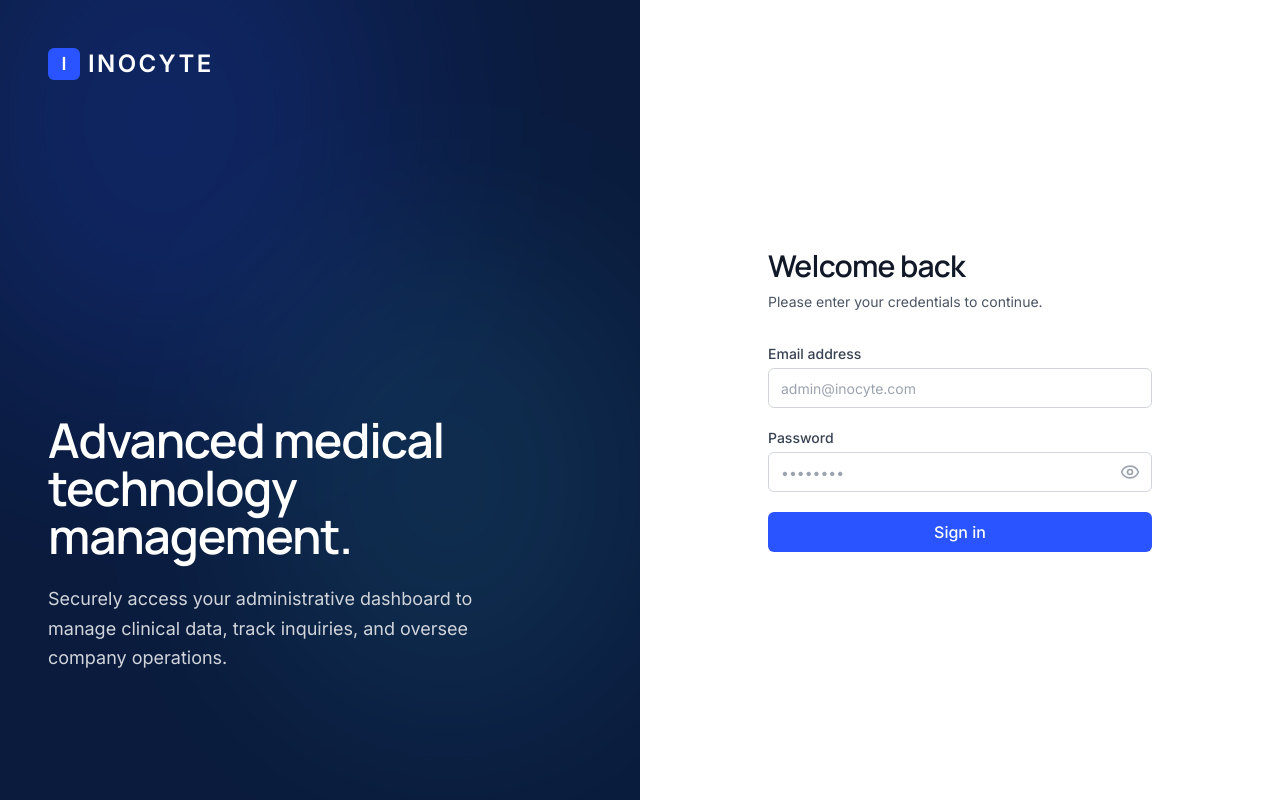
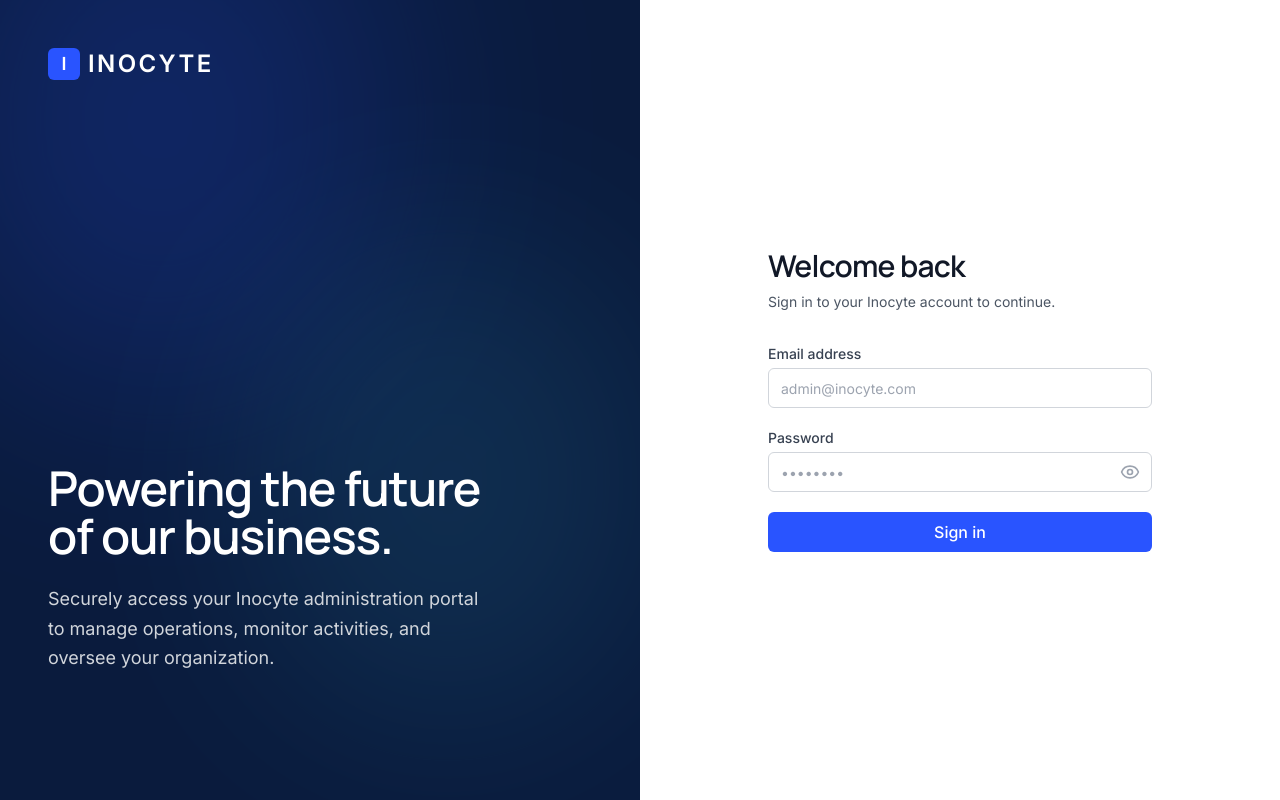
Before and after one commit to Santoshshr/Inocyte, a React (Vite) app in the folder frontend/: page /login in a window 1280 px wide. Built offline with nearby package versions, Linux system fonts and the light colour scheme; no server answers.

Commit message:
updated SEO

```diff
--- a/frontend/src/layouts/AuthLayout.tsx
+++ b/frontend/src/layouts/AuthLayout.tsx
@@ -30,10 +30,10 @@ export const AuthLayout: React.FC = () => {
 
         <div className="relative z-10 mb-20">
           <h2 className="text-4xl lg:text-5xl font-heading font-semibold text-white mb-6 leading-tight">
-            Advanced medical<br/>technology management.
+            Powering the future<br/>of our business.
           </h2>
           <p className="text-gray-300 text-lg max-w-md leading-relaxed">
-            Securely access your administrative dashboard to manage clinical data, track inquiries, and oversee company operations.
+            Securely access your Inocyte administration portal to manage operations, monitor activities, and oversee your organization.
           </p>
         </div>
       </div>
@@ -50,7 +50,7 @@ export const AuthLayout: React.FC = () => {
 
           <div className="mb-8 text-center lg:text-left">
             <h2 className="text-3xl font-semibold text-gray-900 font-heading">Welcome back</h2>
-            <p className="mt-2 text-sm text-gray-600">Please enter your credentials to continue.</p>
+            <p className="mt-2 text-sm text-gray-600">Sign in to your Inocyte account to continue.</p>
           </div>
 
           <div className="bg-white lg:bg-transparent py-8 px-6 lg:p-0 shadow-sm sm:rounded-xl sm:px-10 lg:shadow-none lg:rounded-none border border-gray-100 lg:border-none">
```
